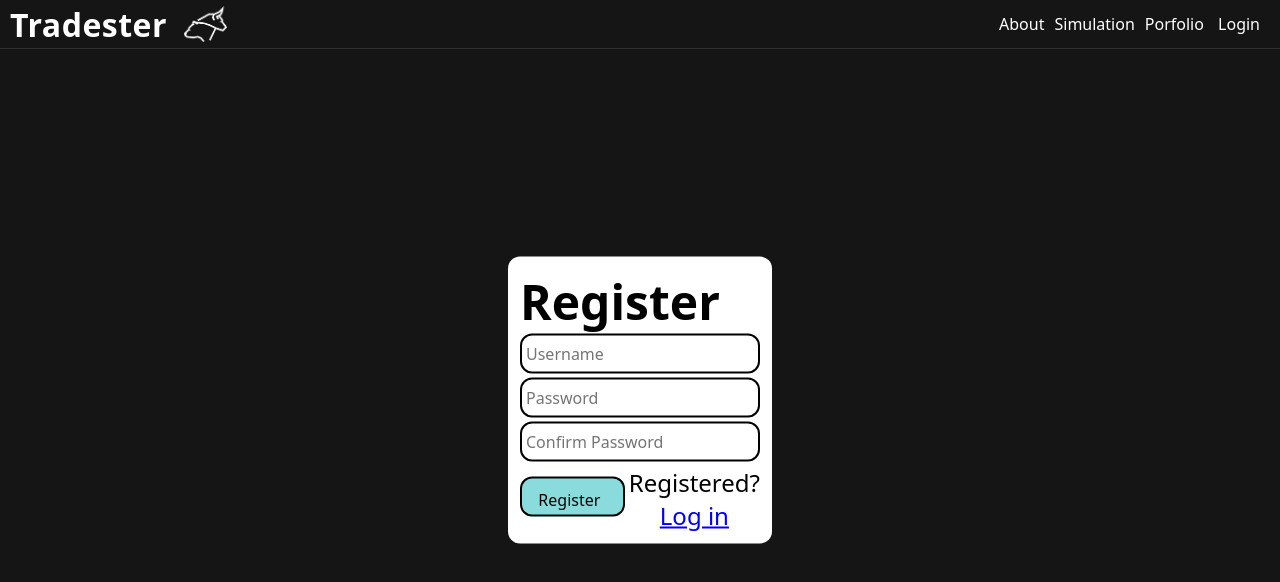
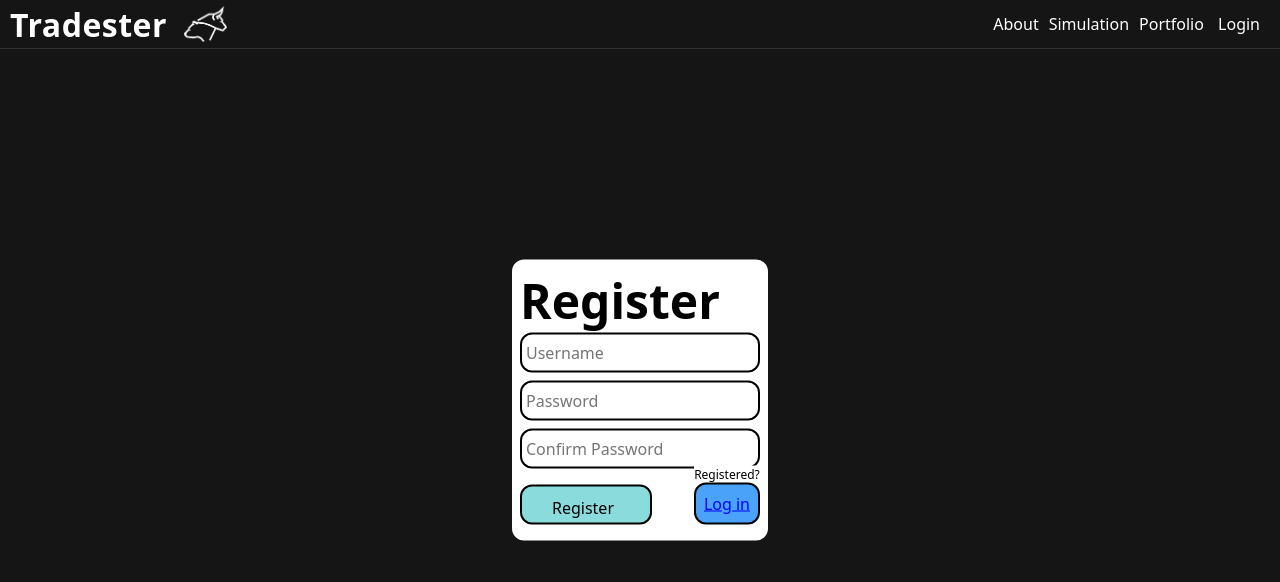
Before and after one commit to Capstone-Projects-2023-Spring/project-algorithmic-trading, a React (Create React App) app in the folder webapp/: page /#/register in a window 1280 px wide. Shown: the top 582 px of the page. Built offline with nearby package versions, Linux system fonts and the light colour scheme.

Commit message:
fixed broken ui bug

```diff
--- a/webapp/src/App.js
+++ b/webapp/src/App.js
@@ -30,7 +30,7 @@ export default function App() {
           <div className="links">
             <Link to="/about">About</Link>
             <Link to="/simulation">Simulation</Link>
-            <Link to="/portfolio">Porfolio</Link>{" "}
+            <Link to="/portfolio">Portfolio</Link>{" "}
             {/* This should be added to loggedIn when ready */}
             {loggedIn ? (
               <Link to="/logout">Logout</Link>
--- a/webapp/src/components/Login.tsx
+++ b/webapp/src/components/Login.tsx
@@ -44,15 +44,15 @@ const Login = ({ loggedIn, setLoggedIn }) => {
     let success = await login(username, password);
     if (success) {
       setLoggedIn(true);
-      setFeedback('');
-      navigate('/');
+      setFeedback("");
+      navigate("/");
     } else {
       setFeedback("Invalid credentials.");
     }
   };
 
   const onPasswordEnter = (e) => {
-    if (e.key === 'Enter') {
+    if (e.key === "Enter") {
       onLogin();
     }
   };
--- a/webapp/src/components/Menu.jsx
+++ b/webapp/src/components/Menu.jsx
@@ -1,5 +1,5 @@
 import { Link } from "react-router-dom";
-import React, { useState } from "react";
+import React, { useState, setState } from "react";
 import menu from "../menu.svg";
 import "./style/menu.css";
 import { isLoggedIn } from "../services/authentication";
@@ -25,7 +25,7 @@ export default function Menu() {
         <div onClick={handleOpen} className="linkdropdown">
           <Link to="/about">About</Link>
           <Link to="/simulation">Simulation</Link>
-          <Link to="/portfolio">Porfolio</Link>{" "}
+          <Link to="/portfolio">Portfolio</Link>{" "}
           {/* This should be added to loggedIn when ready */}
           {loggedIn ? (
             <Link to="/logout">Logout</Link>
--- a/webapp/src/components/style/login.css
+++ b/webapp/src/components/style/login.css
@@ -1,5 +1,4 @@
 .form {
-  padding: 1.5vh;
   position: absolute;
   display: flex;
   width: 30vh;
@@ -22,19 +21,39 @@
   padding-left: 0.5vh;
   font-size: 2vh;
   height: 5vh;
-  background-color: #ffffff;
   border-radius: 1.5vh;
   border: 0.3vh solid black;
 }
 
-.subreg {
+.navigate-register {
+  margin-bottom: 1vh;
   display: flex;
-  flex-direction: row;
+  flex-direction: column;
   justify-content: space-between;
   align-items: center;
 }
 
+.navigate-register p {
+  font-size: 1.5vh;
+}
+
+.navigate-register a {
+  padding: 1vh;
+  font-size: 2vh;
+  background-color: rgb(74, 163, 248);
+  border: 0.3vh solid black;
+  border-radius: 1.5vh;
+}
+
+.subreg {
+  height: 7vh;
+  display: flex;
+  flex-direction: row;
+  justify-content: space-between;
+  align-items: end;
+}
+
 input.login {
-  width: 40vw;
+  width: 60%;
   background-color: #d8a9e7;
 }
--- a/webapp/src/components/style/register.css
+++ b/webapp/src/components/style/register.css
@@ -4,9 +4,9 @@ input.register {
 }
 
 .form input {
-  margin-bottom: 0.25rem;
+  margin-bottom: 1vh;
 }
 
 .form .register {
-  margin-right: 0.25rem;
+  margin-right: 1vh;
 }
```
Also changed, not shown: webapp/src/components/Register.js (+4 -4 lines).
